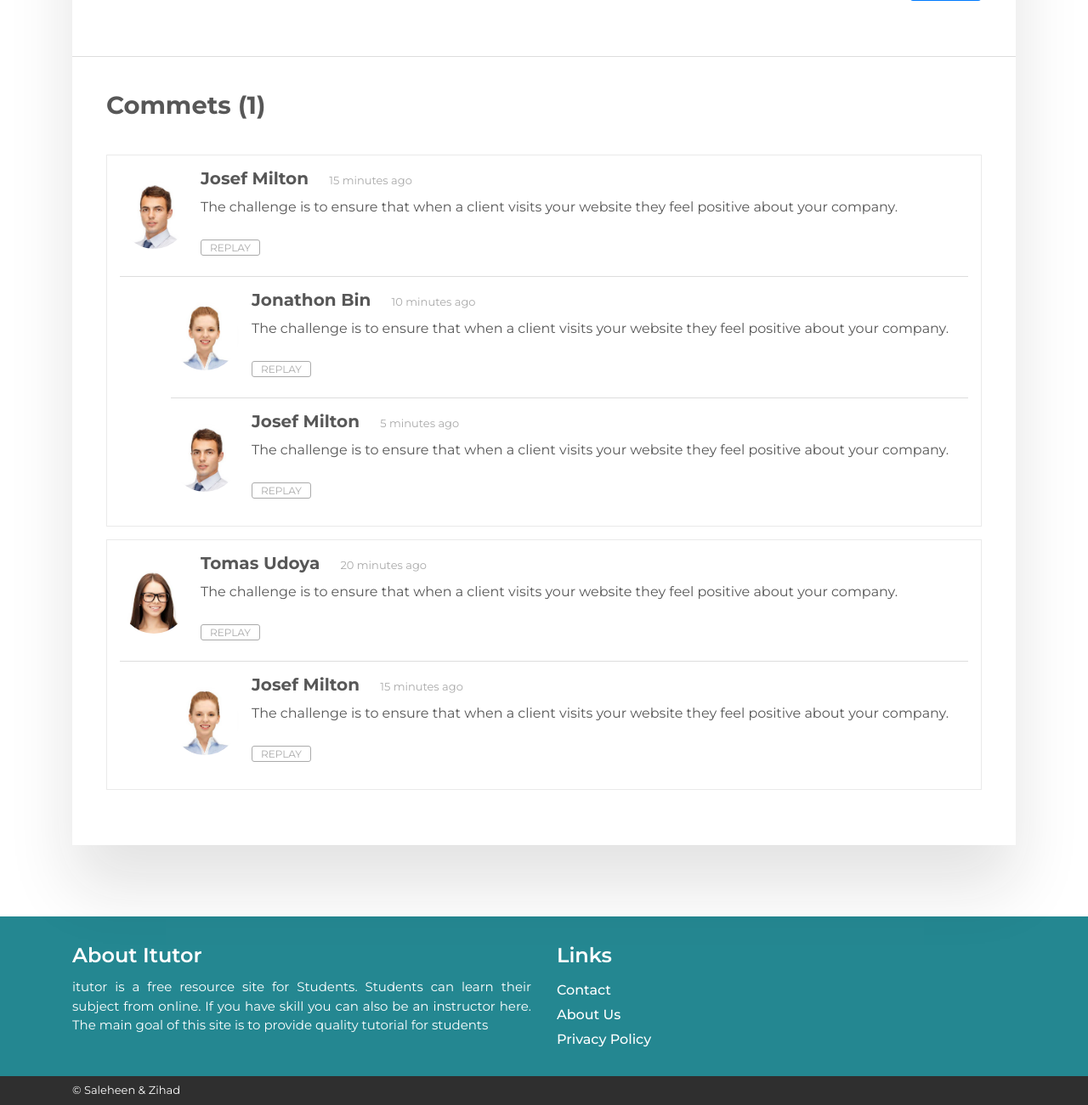
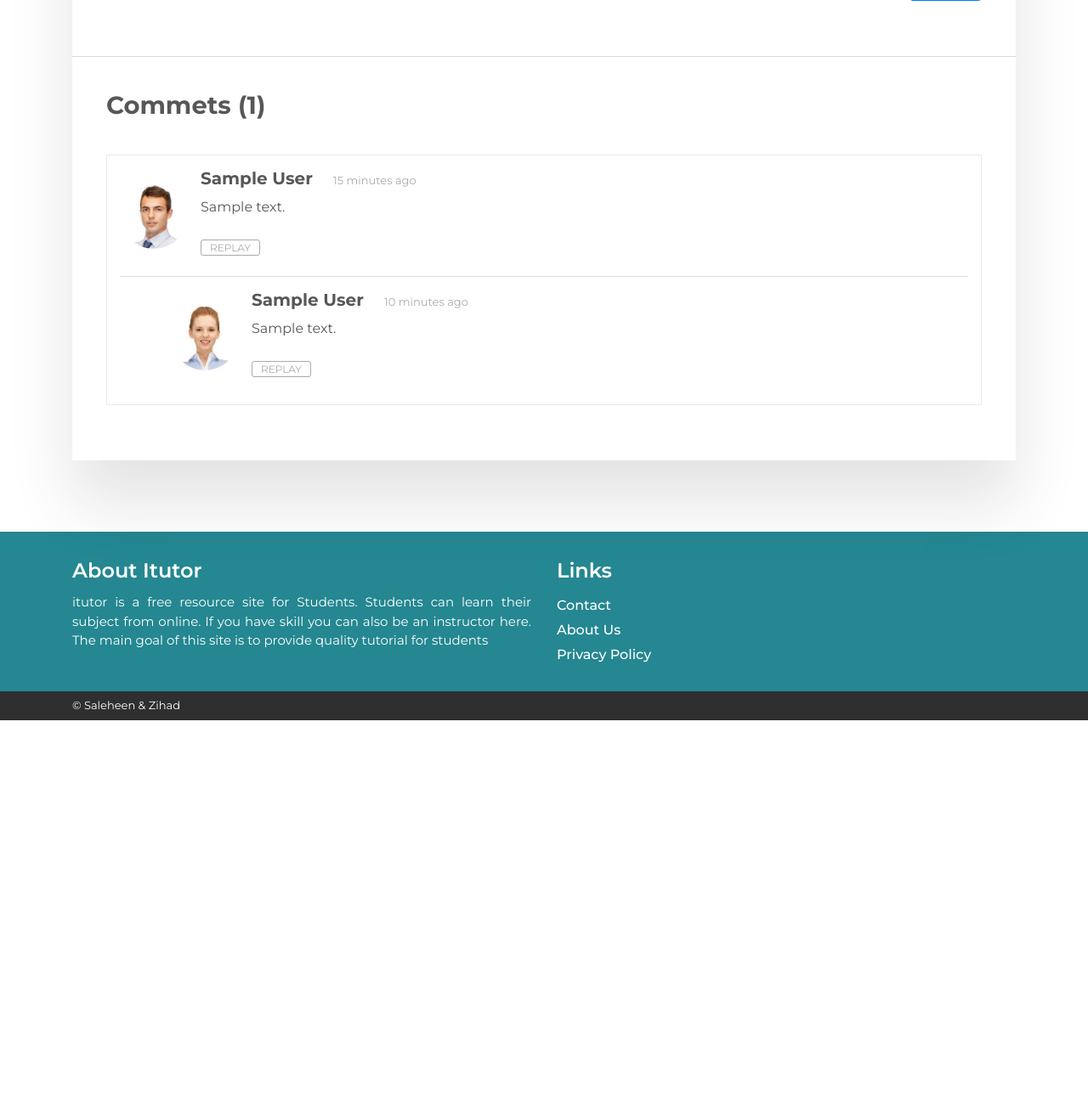
Before and after one commit to muhammadZihad/itutor_online_education-raw-php-, a PHP site: page /single.php?post_id=1 in a window 1280 px wide. Shown: the part 1229-2530 px from the top of the page at 85% size. After the commit the page ends 2077 px from the top, so only its background shows below. Run offline with PHP 8.4, Linux system fonts and the light colour scheme; tables that the repository leaves empty or names only in its code hold one stand-in row (values such as "Sample post").

Commit message:
Edit post system bug fixed and  made dynamic comment

```diff
--- a/admin/header.php
+++ b/admin/header.php
@@ -132,7 +132,7 @@
             <div class="collapse navbar-collapse navbar-ex1-collapse">
                 <ul class="nav navbar-nav side-nav">
                     <li>
-                        <a href="#"><i class="fa fa-fw fa-dashboard"></i> Dashboard</a>
+                        <a href="index.php"><i class="fa fa-fw fa-dashboard"></i> Dashboard</a>
                     </li>
                     <li>
                         <a href="#"><i class="fa fa-fw fa-bar-chart-o"></i> Charts</a>
@@ -142,9 +142,6 @@
                         <ul id="demo" class="collapse">
                             <li>
                                 <a href="new_post.php">Add Post</a>
-                            </li>
-                            <li>
-                                <a href="edit_post.php">Edit Post</a>
                             </li>
                         </ul>
                     </li>
--- a/admin/index.php
+++ b/admin/index.php
@@ -91,7 +91,7 @@ $result = mysqli_query($conn , $query);
                     <td><?php echo $pst['post_date'] ; ?></td>
                     <td><?php echo $pst['rating'] ; ?></td>
                     <td><?php echo $pst['num_rating'] ; ?></td>
-                    <td><a class="text-info" href="#">Edit</a></td>
+                    <td><a class="text-info" href="edit_post.php?post_id=<?php echo $pst['post_id'];?>">Edit</a></td>
                     <td><a class="text-danger" href="#">Delete</a></td>
                     </tr>
                     <tr>
--- a/admin/new_post.php
+++ b/admin/new_post.php
@@ -43,7 +43,7 @@ $page_title = "Add post";
         $level = $_POST['level'];
         $term = $_POST['term'];
         $subject = $_POST['subject'];
-        $content = $_POST['content'];
+        $content =mysqli_real_escape_string($conn, $_POST['content']);
         $catagory= $level.$term.$subject;
         $date = date('Y-m-d H:i:s');
         $insert_query = "INSERT INTO post_init (title,catagory,ins_id,post_date,content) VALUES ('$title','$catagory',$u_id,'$date','$content')";
--- a/single.php
+++ b/single.php
@@ -173,6 +173,11 @@
                         </div>
                         <!-- /.end comments wrapper -->
 
+
+
+
+
+
                         <div class="comments-responsed-wrapper">
                             <div class="single-post-title comment-title">
                                 <h2>Commets (<?php echo $posts['count_com'] ; ?>)</h2>
@@ -180,6 +185,16 @@
                             <!-- post comments -->
                             <div class="comments-media">
                                 <!-- 1st comment -->
+                    <?php
+                    // Main comment starts here
+                        $c_query = "select * from comments where post_id=$post_id";
+                        $comment_result = mysqli_query($conn,$c_query);
+                        if(mysqli_num_rows($comment_result) > 0){
+
+                            while($comment = mysqli_fetch_assoc($comment_result)){
+                                $c_id =  $comment['c_id'];
+                                ?>
+
                                 <ol>
                                     <li>
                                         <div class="comment-inner">
@@ -188,16 +203,20 @@
                                             </div>
                                             <div class="comment-section">
                                                 <header>
-                                                    <h2>Josef Milton</h2>
+                                                    <h2><?php $name=data_fetch($comment['user_id']);echo $name;   ?></h2>
                                                     <span> 15 minutes ago </span>
                                                 </header>
                                                 <div class="comment-content">
-                                                    <p>The challenge is to ensure that when a client visits your website they feel positive about your company. </p>
+                                                    <p><?php echo $comment['comment']  ?></p>
                                                     <a href="#" class="btn-comment-replay">Replay</a>
                                                 </div>
                                             </div>
                                         </div>
-
+                                    <?php
+                                    // Sub comments start here
+                                    $s_qry = "select * from sub_comment where c_id=$c_id";
+                                    $s_comments = mysqli_query($conn,$s_qry);
+                                    while($s_comment = mysqli_fetch_assoc($s_comments)){      ?>
                                         <ul>
                                             <li>
                                                 <div class="comment-inner">
@@ -206,76 +225,37 @@
                                                     </div>
                                                     <div class="comment-section">
                                                         <header>
-                                                            <h2>Jonathon Bin</h2>
+                                                            <h2><?php $name=data_fetch($s_comment['u_id']);echo $name;   ?></h2>
                                                             <span> 10 minutes ago </span>
                                                         </header>
                                                         <div class="comment-content">
-                                                            <p>The challenge is to ensure that when a client visits your website they feel positive about your company. </p>
-                                                            <a href="#" class="btn-comment-replay">Replay</a>
-                                                        </div>
-                                                    </div>
-                                                </div>
-                                            </li>
-                                            <li>
-                                                <div class="comment-inner">
-                                                    <div class="comment-avatar">
-                                                        <img src="img/1.jpg" alt="" />
-                                                    </div>
-                                                    <div class="comment-section">
-                                                        <header>
-                                                            <h2>Josef Milton</h2>
-                                                            <span> 5 minutes ago </span>
-                                                        </header>
-                                                        <div class="comment-content">
-                                                            <p>The challenge is to ensure that when a client visits your website they feel positive about your company. </p>
+                                                            <p><?php echo $s_comment['comment']  ?></p>
                                                             <a href="#" class="btn-comment-replay">Replay</a>
                                                         </div>
                                                     </div>
                                                 </div>
                                             </li>
                                         </ul>
+                                        <?php
+
+                                    }
+                                    ?>
+
                                     </li>
                                 </ol>
-                                <!-- 2nd comment -->
-                                <ol>
-                                    <li>
-                                        <div class="comment-inner">
-                                            <div class="comment-avatar">
-                                                <img src="img/3.jpg" alt="" />
-                                            </div>
-                                            <div class="comment-section">
-                                                <header>
-                                                    <h2>Tomas Udoya</h2>
-                                                    <span> 20 minutes ago </span>
-                                                </header>
-                                                <div class="comment-content">
-                                                    <p>The challenge is to ensure that when a client visits your website they feel positive about your company. </p>
-                                                    <a href="#" class="btn-comment-replay">Replay</a>
-                                                </div>
-                                            </div>
-                                        </div>
 
-                                        <ul>
-                                            <li>
-                                                <div class="comment-inner">
-                                                    <div class="comment-avatar">
-                                                        <img src="img/2.jpg" alt="" />
-                                                    </div>
-                                                    <div class="comment-section">
-                                                        <header>
-                                                            <h2>Josef Milton</h2>
-                                                            <span> 15 minutes ago </span>
-                                                        </header>
-                                                        <div class="comment-content">
-                                                            <p>The challenge is to ensure that when a client visits your website they feel positive about your company. </p>
-                                                            <a href="#" class="btn-comment-replay">Replay</a>
-                                                        </div>
-                                                    </div>
-                                                </div>
-                                            </li>
-                                        </ul>
-                                    </li>
-                                </ol>
+
+                                <?php
+                            }
+
+
+                        }
+
+                        ?>
+
+
+
+
 
                             </div>
                         </div>
@@ -334,3 +314,14 @@
 </body>
 
 </html>
+
+<?php
+function data_fetch($id){
+    global $conn;
+    $n_qry = "select name from users where id=$id";
+    $n_result = mysqli_fetch_assoc(mysqli_query( $conn,$n_qry));
+    return $n_result['name'];
+}
+
+
+?>
```
Also changed, not shown: admin/edit_post.php (+20 -8 lines).
